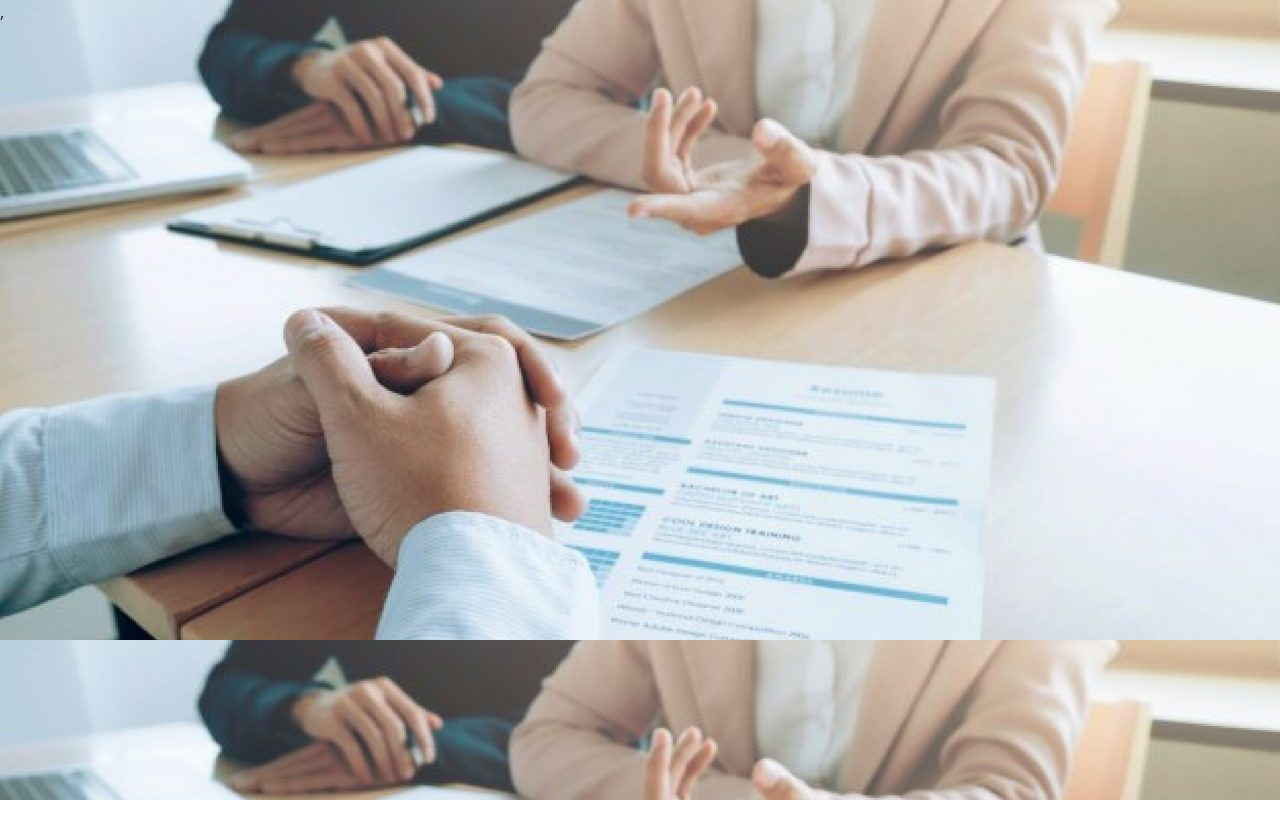
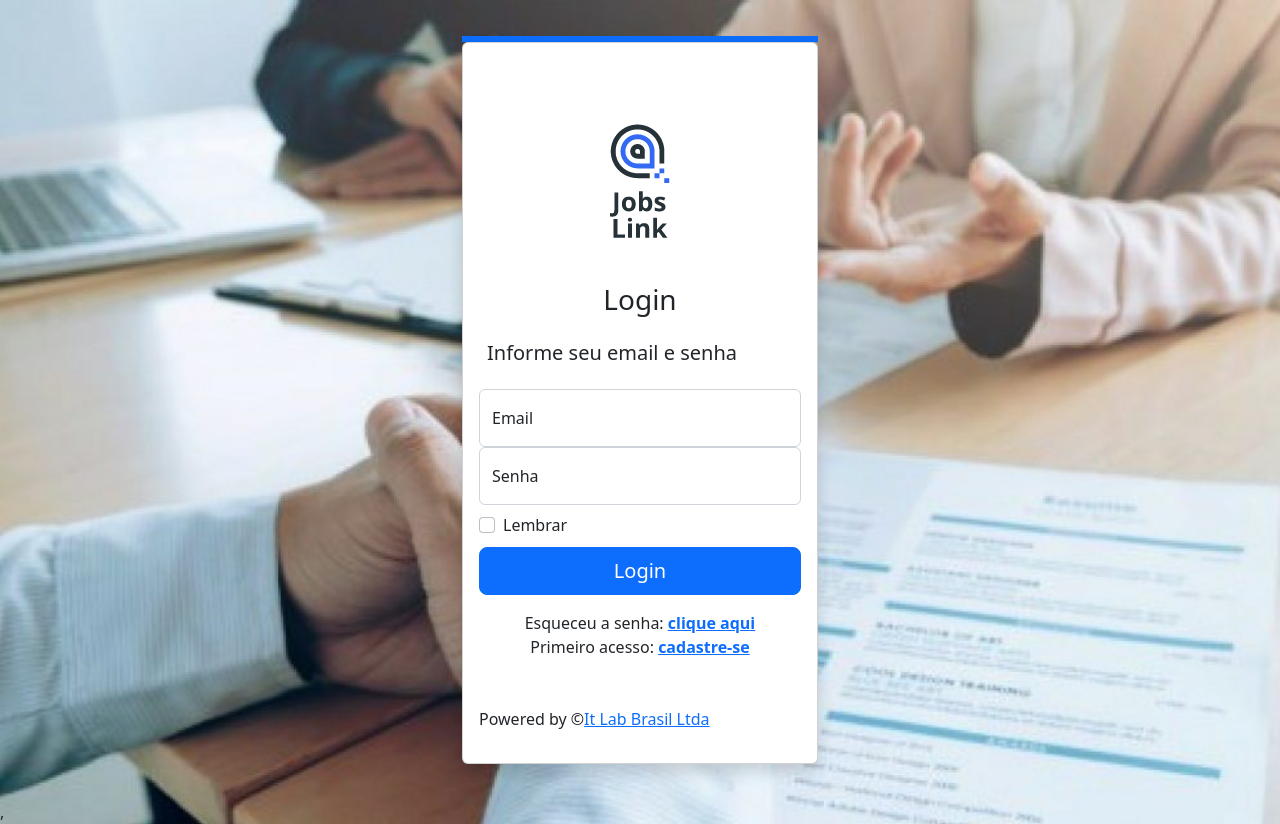
Before and after one commit to carloswagner1/jabslink_front, a React (Create React App) app: page /access/login in a window 1280 px wide. Before the commit this address had no page. Before the commit the page ends 800 px from the top, so only its background shows below. Built offline with nearby package versions, Linux system fonts and the light colour scheme.

Commit message:
Add AcceesMAsterPage and fix components/pages

```diff
--- a/src/App.tsx
+++ b/src/App.tsx
@@ -2,21 +2,26 @@ import "bootstrap/dist/css/bootstrap.min.css";
 import { Routes, Route } from "react-router-dom";
 import Login from "./pages/Login/Login";
 import SignUp from "pages/SignUp/Signup";
-import MainPage from "components/MainPage/MainPage";
 import Dashboard from "pages/Home/Home";
 import MyVacancies from "pages/MyVacancies/MyVacancies";
 import Opportunities from "pages/Opportunities/Opportunities";
 import Posts from "pages/Posts/Posts";
 import Contact from "pages/Contact/Contact";
 import MyProfile from "pages/MyProfile/MyProfile";
+import CandidateMasterPage from "components/CandidateMasterPage/CandidateMasterPage";
+import AccessMasterPage from "components/AccessMasterPage/AccessMasterPage";
+import ResetPassword from "pages/ResetPassword/ResetPassword";
 
 function App() {
   return (
     <Routes>
-      <Route path="/login" element={<Login />} />
-      <Route path="/sign-up" element={<SignUp />} />
+      <Route path="/access" element={<AccessMasterPage />}>
+        <Route path="login" element={<Login />} />
+        <Route path="reset" element={<ResetPassword/>} />
+        <Route path="sign-up" element={<SignUp />} />
+      </Route>
 
-      <Route path="/" element={<MainPage />}>
+      <Route path="/" element={<CandidateMasterPage />}>
         <Route path="/" element={<Dashboard />} />
         <Route path="myvacancies" element={<MyVacancies />} />
         <Route path="opportunities" element={<Opportunities />} />
--- /dev/null
+++ b/src/components/AccessMasterPage/AccessMasterPage.tsx
@@ -0,0 +1,37 @@
+import { Card, Col, Container, Form, Image, Row } from "react-bootstrap";
+import { Outlet } from "react-router-dom";
+import logo from "../../assets/images/logo.png";
+export default function AccessMasterPage() {
+  return (
+    <div>
+      <Container>
+        <Row className="vh-100 d-flex justify-content-center align-items-center">
+          <Col md={8} lg={4} xs={4}>
+            <div className="border border-3 border-primary"></div>
+            <Card className="shadow">
+              <Card.Body>
+                <div className="mb-3 mt-md-4">
+                  <div className="mb-3">
+                    <div className="text-center">
+                      <Image
+                        className=" rounded mx-auto d-block "
+                        src={logo}
+                        alt="Logo"
+                      />
+                    </div>
+                    <Outlet />
+                    <p className="mt-5 mb-3" id="text-company">
+                      {" "}
+                      Powered by &copy;
+                      <a href="https://www.itlab.com.br">It Lab Brasil Ltda</a>
+                    </p>
+                  </div>
+                </div>
+              </Card.Body>
+            </Card>
+          </Col>
+        </Row>
+      </Container>
+    </div>
+  );
+}
--- /dev/null
+++ b/src/components/CandidateMasterPage/CandidateMasterPage.tsx
@@ -0,0 +1,14 @@
+import Header from "components/Header/Header";
+import { Container } from "react-bootstrap";
+import { Outlet } from "react-router-dom";
+
+export default function CandidateMasterPage() {
+  return (
+    <>
+      <Header />
+      <Container>
+        <Outlet />
+      </Container>
+    </>
+  );
+}
--- /dev/null
+++ b/src/components/CompanyMasterPage/CompanyMasterPage.tsx
@@ -0,0 +1,3 @@
+export default function CompanyMasterPage(){
+
+}
--- a/src/components/EducationCard/EducationBtn/EducationBtn.tsx
+++ b/src/components/EducationCard/EducationBtn/EducationBtn.tsx
@@ -56,7 +56,7 @@ export default function EducationBtn({ tipo,variant }: Props ) {
           </Form>
         </Modal.Body>
         <Modal.Footer>
-          <Button variant="danger" onClick={handleClose}>
+          <Button variant="danger" onClick={handleClose} value="Fechar">
             Fechar
           </Button>
           <Button variant="primary" onClick={handleClose}>
--- a/src/components/MainPage/MainPage.tsx
+++ /dev/null
@@ -1,15 +0,0 @@
-import Header from "components/Header/Header";
-import { Container } from "react-bootstrap";
-import { Outlet } from "react-router-dom";
-
-export default function MainPage() {
-  return (
-    <>
-      <Header />
-
-      <Container>
-        <Outlet />
-      </Container>
-    </>
-  );
-}
--- a/src/components/MyProfileCard/MyProfileCard.tsx
+++ b/src/components/MyProfileCard/MyProfileCard.tsx
@@ -1,4 +1,4 @@
-import { Card, Col, Row } from "react-bootstrap";
+import { Form, Card, Col, Row } from "react-bootstrap";
 import { Link } from "react-router-dom";
 import candidate from "data/candidate.json";
 import Photo from "../../assets/images/foto1.jpg";
@@ -14,7 +14,7 @@ export default function profileCard() {
         <Card className="mb-3 p-2" key={profile.id}>
           <Row className="g-0">
             <Col className="md-4">
-              <Card.Img  className="sm-2" src={Photo} />
+              <Card.Img className="sm-2" src={Photo} />
             </Col>
             <Col className="md-8">
               <Card.Body className="sm-8 h-100">
--- a/src/pages/Login/Login.tsx
+++ b/src/pages/Login/Login.tsx
@@ -1,42 +1,12 @@
-import {
-  Button,
-  Card,
-  Col,
-  Container,
-  Form,
-  Image,
-  Row,
-} from "react-bootstrap";
+import { Button, Form } from "react-bootstrap";
 import { Link as RouterLink } from "react-router-dom";
-import logo from "../../assets/images/logo.png";
 
 export default function Login() {
-
   return (
-    <div>
-      <Container>
-        <Row className="vh-100 d-flex justify-content-center align-items-center">
-          <Col md={8} lg={4} xs={12}>
-            <div className="border border-3 border-primary"></div>
-            <Card className="shadow">
-              <Card.Body>
-                <div className="mb-3 mt-md-4">
-                  <div className="mb-3">
+    <>
       <Form>
-                      <div className="text-center">
-                        <Image
-                          className=" rounded mx-auto d-block "
-                          src={logo}
-                          alt="Logo"
-                        />
-                      </div>
-
-                      <h3 className="h3 mb-4 fw-normal text-lg-center ">
-                        Login
-                      </h3>
-                      <h5 className="m-2 mb-4 fw-normal ">
-                        Informe seu email e senha
-                      </h5>
+        <h3 className="h3 mb-4 fw-normal text-lg-center ">Login</h3>
+        <h5 className="m-2 mb-4 fw-normal ">Informe seu email e senha</h5>
         <Form.Floating className="form-floating">
           <Form.Control
             type="email"
@@ -57,50 +27,29 @@ export default function Login() {
         </Form.Floating>
 
         <Form.Check
-                        className="text=center"
+          className="text=center mt-2"
           type="checkbox"
           label="Lembrar"
         />
 
-                      <Button
-                        className="w-100 btn btn-lg btn-primary"
-                        type="submit"
-                      >
+        <Button className="mt-2 w-100 btn btn-lg btn-primary" type="submit">
           Login
-
         </Button>
         <div className="mt-3">
           <p className="mb-0  text-center">
-                          Esqueceu a senha: {" "}
-                          <RouterLink to="{''}" className="text-primary fw-bold">
+            Esqueceu a senha:{" "}
+            <RouterLink to={"../reset"} className="text-primary fw-bold">
               clique aqui
             </RouterLink>
           </p>
           <p className="mb-0  text-center">
-                          Primeiro acesso: {" "}
-                          <RouterLink
-                            className="text-primary fw-bold"
-                            to={`/sign-up`}
-                          >
+            Primeiro acesso:{" "}
+            <RouterLink className="text-primary fw-bold" to={"../sign-up"}>
               cadastre-se
             </RouterLink>
           </p>
-                        <p className="mt-5 mb-3" id="text-company">
-                          {" "}
-                          Powered by &copy;
-                          <a href="https://www.itlab.com.br">
-                            It Lab Brasil Ltda
-                          </a>
-                        </p>
         </div>
-                    </Form>
-                  </div>
-                </div>
-              </Card.Body>
-            </Card>
-          </Col>
-        </Row>
-      </Container>
-    </div>
+      </Form>{" "}
+    </>
   );
 }
--- /dev/null
+++ b/src/pages/ResetPassword/ResetPassword.tsx
@@ -0,0 +1,36 @@
+import { Button, Form } from "react-bootstrap";
+import { Link as RouterLink } from "react-router-dom";
+
+export default function ResetPassword() {
+  return (
+    <>
+      <Form>
+        <h3 className="h3 mb-4 fw-normal text-lg-center ">
+          Recuperação de senha
+        </h3>
+        <h5 className="m-2 mb-4 fw-normal ">Informe seu email</h5>
+        <Form.Floating className="form-floating">
+          <Form.Control
+            type="email"
+            className="form-control"
+            id="floatingInput"
+            placeholder="name@example.com"
+          />
+          <Form.Label>Email</Form.Label>
+        </Form.Floating>
+
+        <Button className="mt-3 w-100 btn btn-lg btn-primary" type="submit">
+          Enviar
+        </Button>
+        <div className="mt-3">
+          <p className="mb-0  text-center">
+            Retornar ao {" "}
+            <RouterLink to={"../login"} className="text-primary fw-bold">
+              login
+            </RouterLink>
+          </p>
+        </div>
+      </Form>{" "}
+    </>
+  );
+}
--- a/src/pages/SignUp/Signup.tsx
+++ b/src/pages/SignUp/Signup.tsx
@@ -1,41 +1,12 @@
-import {
-  Button,
-  Card,
-  Col,
-  Container,
-  Form,
-  Image,
-  Row,
-} from "react-bootstrap";
+import { Button, Form } from "react-bootstrap";
 import { Link as RouterLink } from "react-router-dom";
-import logo from "../../assets/images/logo.png";
 
 export default function Login() {
   return (
-    <div>
-      <Container>
-        <Row className="vh-100 d-flex justify-content-center align-items-center">
-          <Col md={8} lg={4} xs={12}>
-            <div className="border border-3 border-primary"></div>
-            <Card className="shadow">
-              <Card.Body>
-                <div className="mb-3 mt-md-4">
-                  <div className="mb-3">
+    <>
       <Form>
-                      <div className="text-center">
-                        <Image
-                          className=" rounded mx-auto d-block "
-                          src={logo}
-                          alt="Logo"
-                        />
-                      </div>
-
-                      <h3 className="h3 mb-4 fw-normal text-lg-center ">
-                        Primeiro Acesso
-                      </h3>
-                      <h5 className="m-2 mb-4 fw-normal ">
-                        Informe os dados necessários
-                      </h5>
+        <h3 className="h3 mb-4 fw-normal text-lg-center ">Primeiro Acesso</h3>
+        <h5 className="m-2 mb-4 fw-normal ">Informe os dados necessários</h5>
         <Form.Floating className="form-floating">
           <Form.Control
             type="text"
@@ -64,35 +35,18 @@ export default function Login() {
           <Form.Label>Senha</Form.Label>
         </Form.Floating>
 
-                      <Button
-                        className="w-100 btn btn-lg btn-primary"
-                        type="submit"
-                      >
+        <Button className="mt-3 w-100 btn btn-lg btn-primary" type="submit">
           Cadastrar
         </Button>
         <div className="mt-3">
           <p className="mb-0  text-center">
-                          Já sou cadastrado: {" "}
-                          <RouterLink className="text-primary fw-bold" to={`/login`}>
+            Já sou cadastrado:{" "}
+            <RouterLink className="text-primary fw-bold" to={`../login`}>
               login
             </RouterLink>
           </p>
-                        <p className="mt-5 mb-3" id="text-company">
-                          {" "}
-                          Powered by &copy;
-                          <a href="https://www.itlab.com.br">
-                            It Lab Brasil Ltda
-                          </a>
-                        </p>
         </div>
       </Form>
-                  </div>
-                </div>
-              </Card.Body>
-            </Card>
-          </Col>
-        </Row>
-      </Container>
-    </div>
+    </>
   );
 }
```
Also changed, not shown: src/components/Header/Header.tsx (+6 -2 lines), src/components/CandidateMasterPage/CandidateMasterpage,module.scss (added). Lines whose indentation alone changed are shown as unchanged.
